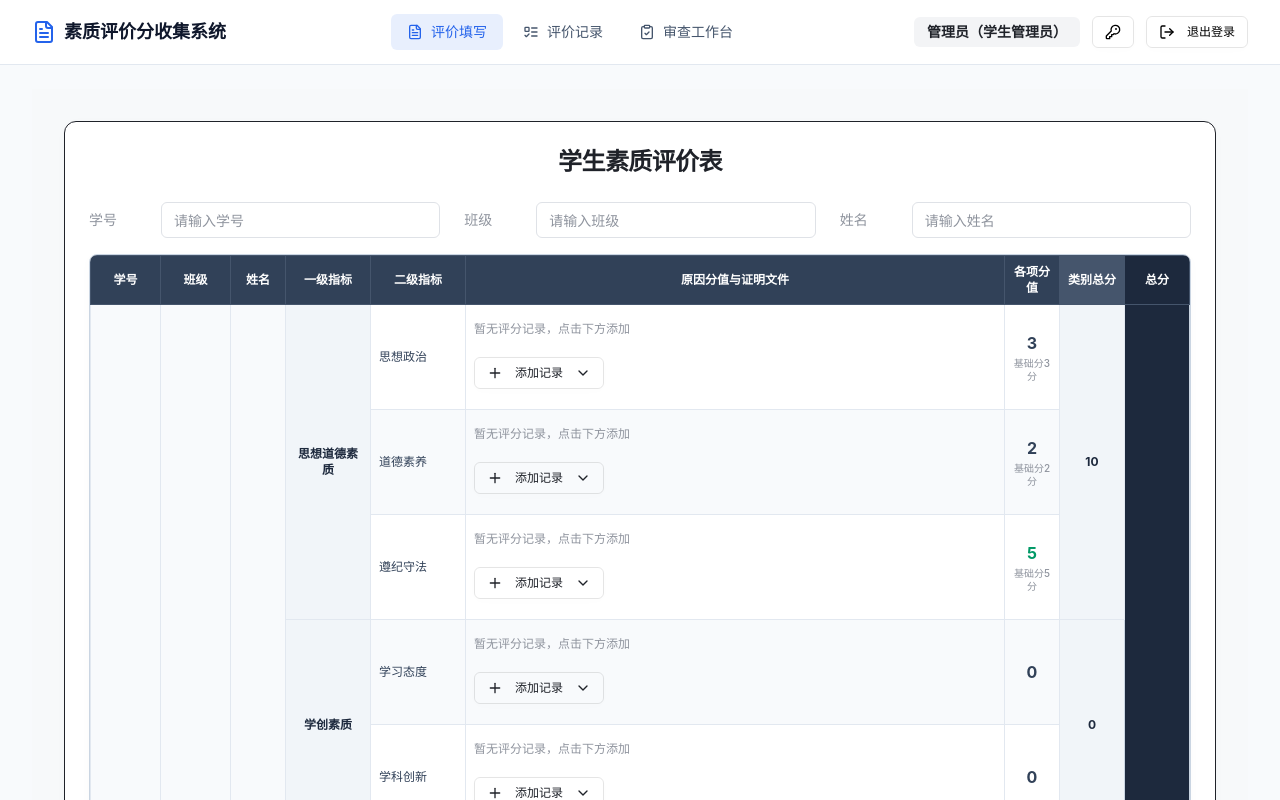
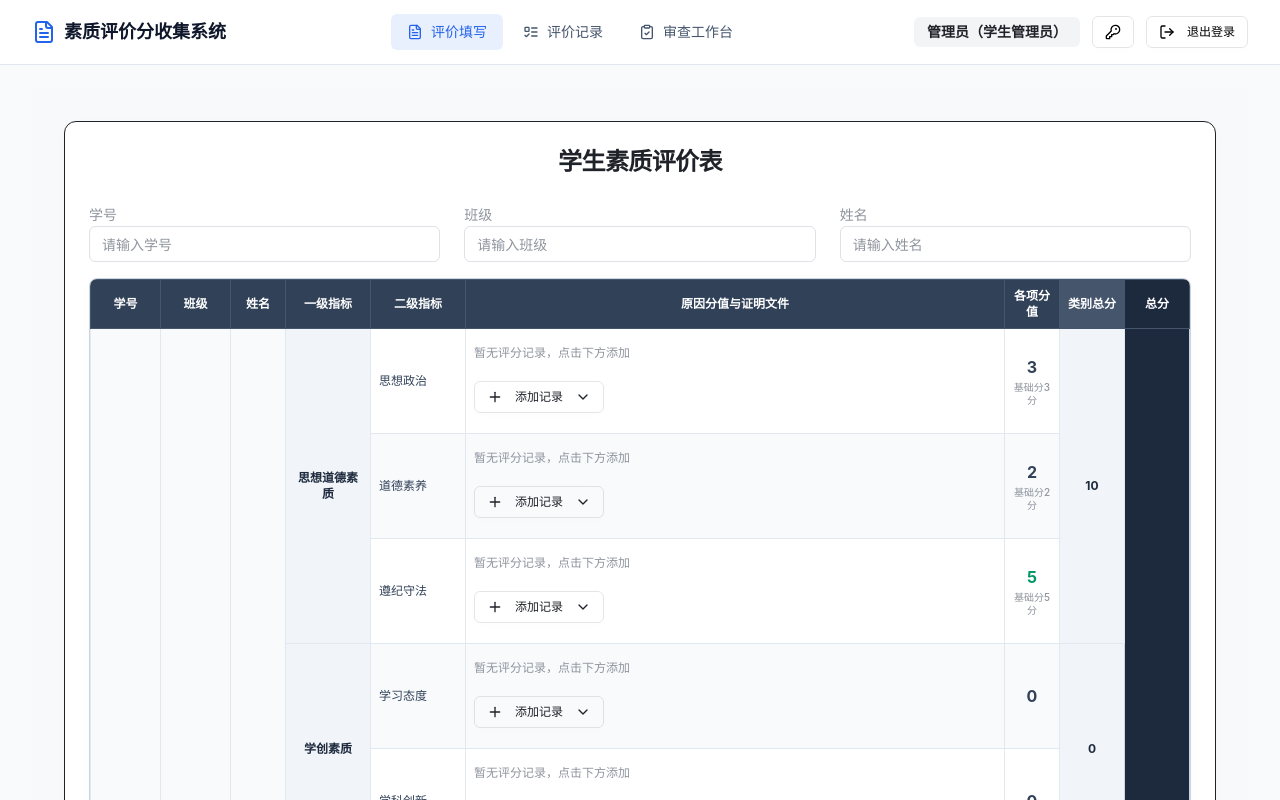
Before and after one commit to MK-2z/tomorrow, a React (Vite) app: page /eval in a window 1280 px wide. Shown: the top 800 px of the page. Built offline with nearby package versions, Linux system fonts and the light colour scheme; sample sign-in values are in the browser's storage.

Commit message:
修复布局

```diff
--- a/client/src/pages/quality-eval/QualityEvalPage.tsx
+++ b/client/src/pages/quality-eval/QualityEvalPage.tsx
@@ -518,8 +518,8 @@ items: cat.items.map((item: EvalItem) => ({
             )}
 
             <div className="mb-4 grid grid-cols-1 gap-6 sm:grid-cols-2 md:grid-cols-3">
-            <div className="flex items-center gap-2">
-              <label className="w-16 shrink-0 text-sm font-medium text-muted-foreground">
+            <div className="space-y-1.5">
+              <label className="text-sm font-medium text-muted-foreground">
                 学号
               </label>
                <Input
@@ -529,10 +529,11 @@ items: cat.items.map((item: EvalItem) => ({
                  }
                  placeholder="请输入学号"
                   readOnly={pageReadOnly || Boolean(studentIdReadOnly)}
+                  className="w-full"
                 />
              </div>
-             <div className="flex items-center gap-2">
-               <label className="w-16 shrink-0 text-sm font-medium text-muted-foreground">
+             <div className="space-y-1.5">
+               <label className="text-sm font-medium text-muted-foreground">
                  班级
                </label>
                 <Input
@@ -542,10 +543,11 @@ items: cat.items.map((item: EvalItem) => ({
                   }
                   placeholder="请输入班级"
                   readOnly={pageReadOnly}
+                  className="w-full"
                 />
              </div>
-             <div className="flex items-center gap-2">
-               <label className="w-16 shrink-0 text-sm font-medium text-muted-foreground">
+             <div className="space-y-1.5">
+               <label className="text-sm font-medium text-muted-foreground">
                  姓名
                </label>
                 <Input
@@ -555,6 +557,7 @@ items: cat.items.map((item: EvalItem) => ({
                   }
                   placeholder="请输入姓名"
                   readOnly={pageReadOnly}
+                  className="w-full"
                 />
             </div>
 
```
